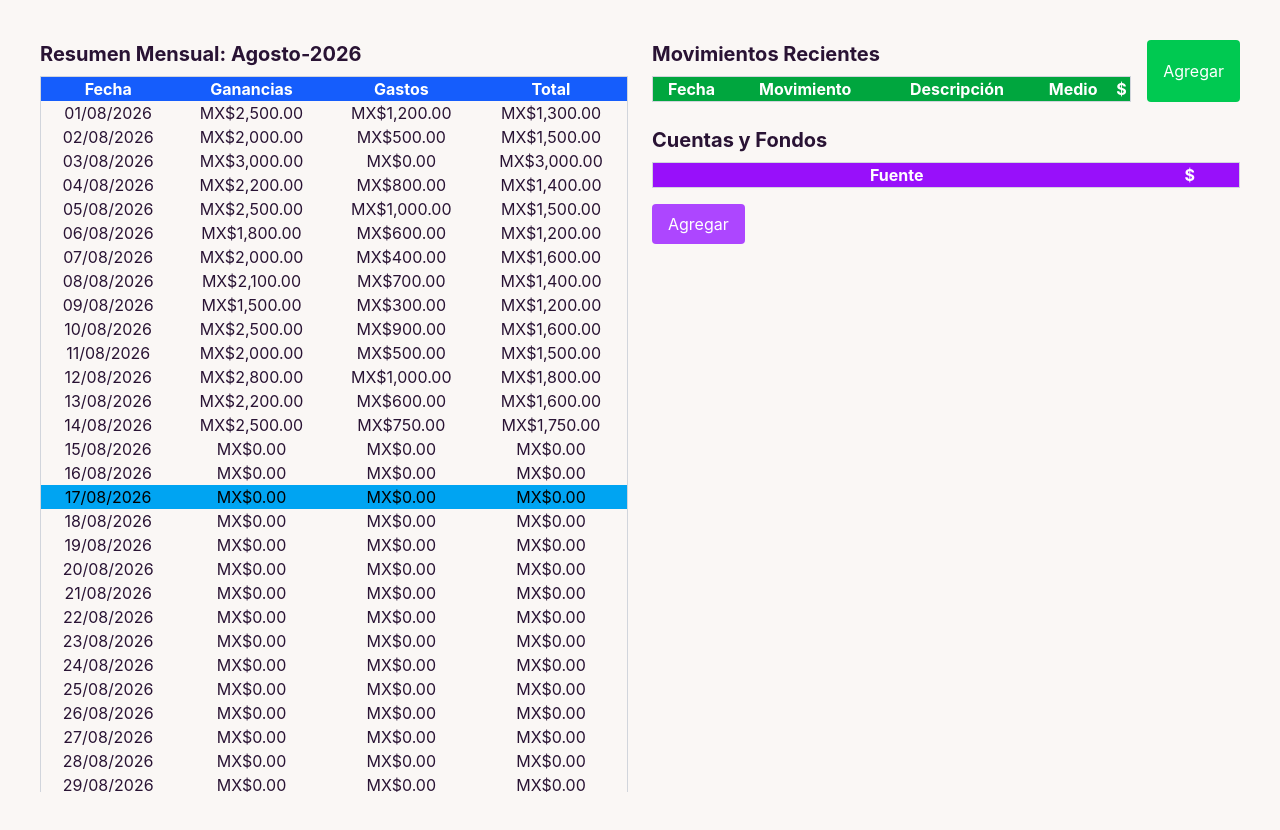
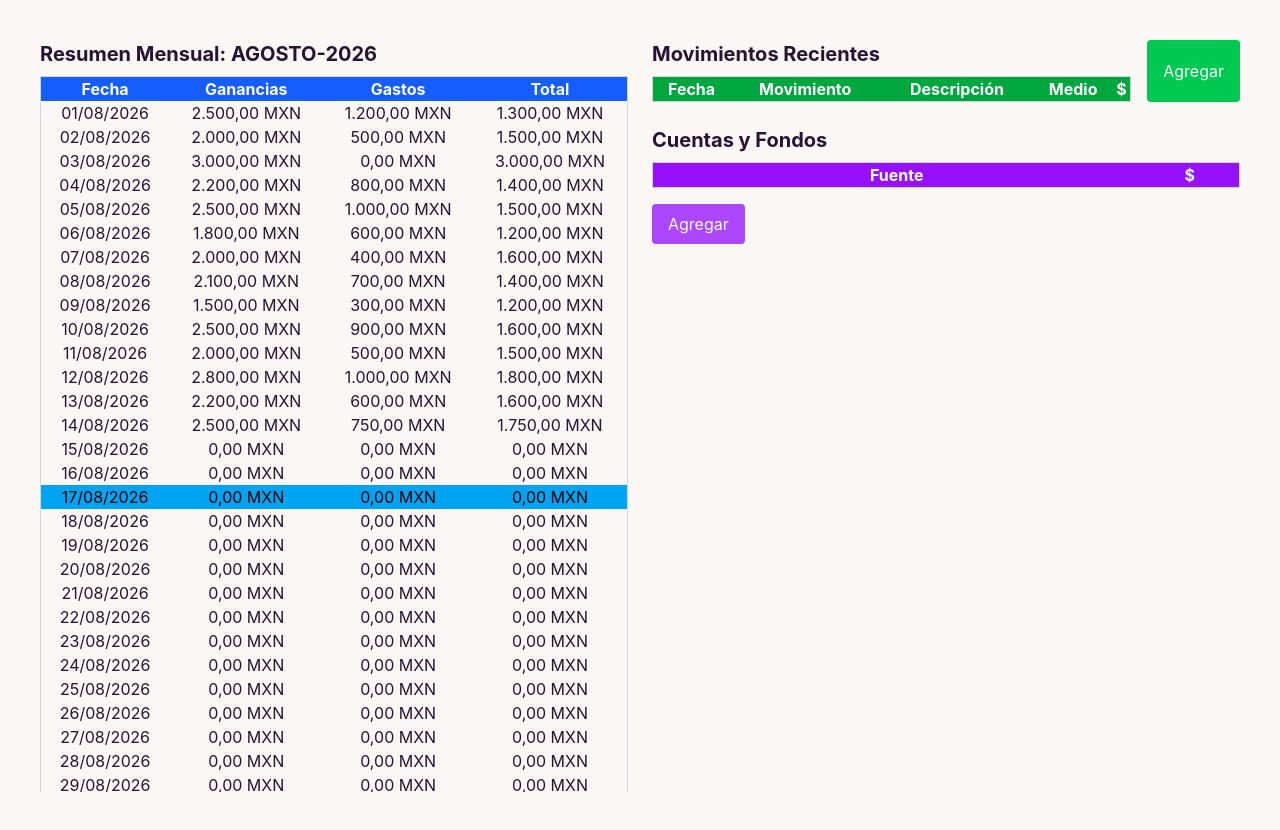
Before and after one commit to ING-Mike-Programador/Finanzas-personales--FRONTEND-, an Angular app in the folder finanzasPersonales/: page /#/principal in a window 1280 px wide. Built offline with nearby package versions, Linux system fonts and the light colour scheme.

Commit message:
Actualizacion de tabla, se agregaron comentarios

```diff
--- a/finanzasPersonales/src/app/app.config.ts
+++ b/finanzasPersonales/src/app/app.config.ts
@@ -1,8 +1,10 @@
-import { ApplicationConfig, provideBrowserGlobalErrorListeners } from '@angular/core';
+import { ApplicationConfig, LOCALE_ID, provideBrowserGlobalErrorListeners } from '@angular/core';
 import { provideRouter } from '@angular/router';
-import {LocationStrategy, HashLocationStrategy} from '@angular/common';
+import {LocationStrategy, HashLocationStrategy, registerLocaleData} from '@angular/common';
 import { routes } from './app.routes';
+import localeEs from '@angular/common/locales/es';
 
+registerLocaleData(localeEs, 'es');
 export const appConfig: ApplicationConfig = {
     providers: [
     provideBrowserGlobalErrorListeners(),
@@ -11,6 +13,12 @@ export const appConfig: ApplicationConfig = {
     {
       provide: LocationStrategy,
       useClass: HashLocationStrategy
-    }
+    },
+    // Configuración de la localización a español
+    {
+      provide: LOCALE_ID,
+      //useValue: 'es'
+      useFactory: () => 'es',
+    },
   ]
 };
--- a/finanzasPersonales/src/app/pages/page-Principal/page-Principal.html
+++ b/finanzasPersonales/src/app/pages/page-Principal/page-Principal.html
@@ -1,7 +1,7 @@
 <div class="grid grid-cols-1 md:grid-cols-2 gap-6 h-screen p-6">
   <!-- Izquierda: Resumen Mensual -->
   <div class="overflow-auto order-3 md:order-1">
-    <h2 class="text-xl font-bold mb-2">Resumen Mensual: {{ months[month()] }}-{{ year() }}</h2>
+    <h2 class="text-xl font-bold mb-2">Resumen Mensual: {{ dayActual() | date: 'MMMM-yyyy' | uppercase}}</h2>
     <table class="w-full text-center border border-gray-300">
       <thead class="bg-blue-600 text-white">
         <tr>
@@ -21,6 +21,8 @@
                 : ''
             "
           >
+      <!-- Agregar la clase 'bg-info text-black' si la fecha es igual a la fecha actual
+       Utilizacion de Pipes para una mejor visualización del contenido -->
             <td>{{ item.date | date: 'dd/MM/yyyy' }}</td>
             <td>{{ item.income | currency: 'MXN' }}</td>
             <td>{{ item.expenses | currency: 'MXN' }}</td>
--- a/finanzasPersonales/src/app/pages/page-Principal/page-Principal.ts
+++ b/finanzasPersonales/src/app/pages/page-Principal/page-Principal.ts
@@ -1,22 +1,23 @@
 import { Component, signal } from '@angular/core';
+import { CurrencyPipe, DatePipe, NgClass, UpperCasePipe } from '@angular/common';
 import { InterfaceTableMonthInfo } from './../../interfaces/interface-table-MonthInfo';
-import { CurrencyPipe, DatePipe, NgClass } from '@angular/common';
 import { MapeoTableMonthInfo } from '../../interfaces/InterfaceMap/Mapeo-table-MonthInfoDate';
 
 @Component({
   selector: 'app-page-principal',
-  imports: [CurrencyPipe, DatePipe, NgClass],
+  imports: [CurrencyPipe, DatePipe, NgClass, UpperCasePipe],
   templateUrl: './page-Principal.html',
 })
 export default class PagePrincipal {
   mapeoFecha = new MapeoTableMonthInfo();
 
-  month = signal(new Date().getMonth()); // agosto (los meses van de 0 a 11)
-  year = signal(new Date().getFullYear());
-  daysInMonth = signal(new Date(this.year(), this.month() + 1, 0).getDate());
+  month = signal(new Date().getMonth()); // Mes actual (0-11)
+  year = signal(new Date().getFullYear()); // Año actual
+  daysInMonth = signal(new Date(this.year(), this.month() + 1, 0).getDate()); // Número de días en el mes actual
 
-  dayActual = signal(new Date());
+  dayActual = signal(new Date()); // Fecha actual
 
+  // Array de nombres de los meses en español
   months = [
     'Enero',
     'Febrero',
@@ -32,6 +33,7 @@ export default class PagePrincipal {
     'Diciembre',
   ];
 
+  // Datos probinales para el mes de agosto de 2026
   monthInfo = signal<InterfaceTableMonthInfo[]>([
     {
       date: this.mapeoFecha.createDateFromString('01-08-2026'),
@@ -118,6 +120,8 @@ export default class PagePrincipal {
       total: 1750,
     },
   ]);
+
+  // Metodo para obtener los datos del mes, rellenando los días faltantes con valores predeterminados
   obtnrData(): InterfaceTableMonthInfo[] {
     for (let i = this.monthInfo().length; i < this.daysInMonth(); i++) {
       this.monthInfo().push({
```
